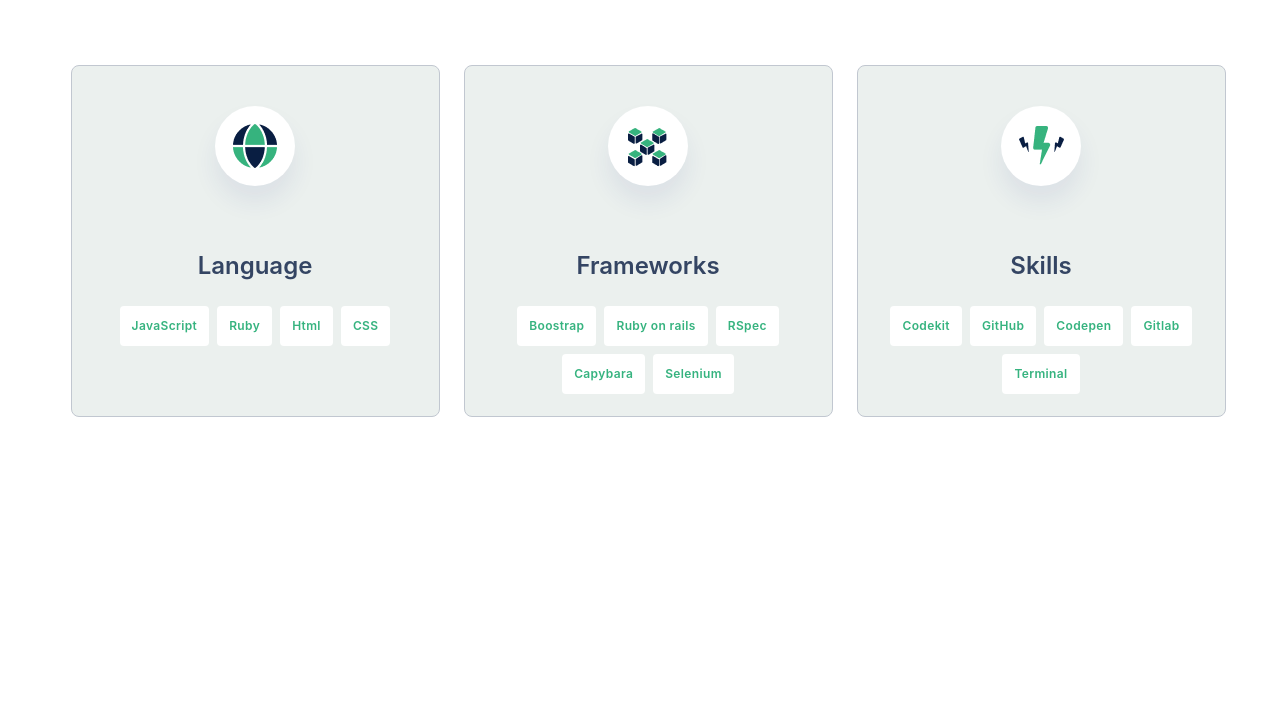
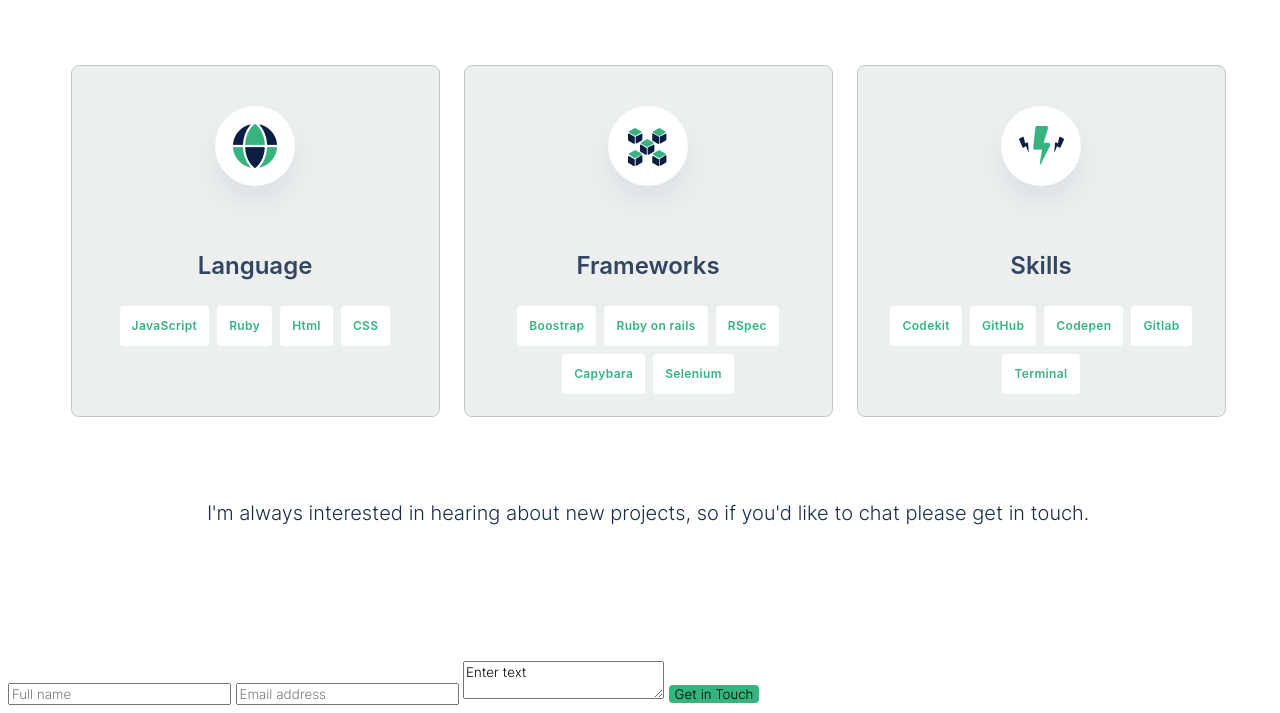
Before and after one commit to francksefu/portfolio, a plain HTML site: page index2.html in a window 1280 px wide. Shown: the part 2489-3202 px from the top of the page. Before the commit the page ends 2994 px from the top, so only its background shows below. Drawn offline with Linux system fonts and the light colour scheme; a web font is replaced by a local one.

Commit message:
Add the form tag in html file

```diff
--- a/index2.html
+++ b/index2.html
@@ -259,6 +259,19 @@
 
 
         </section>
+        <!--Start contact form -->
+        <section class="contact-form">
+            <p>
+                I'm always interested in hearing about new projects,
+                 so if you'd like to chat please get in touch.
+            </p>
+            <form>
+                <input type="text" id="name" name="user_name" placeholder="Full name" />
+                <input type="email" name="user_email" id="email" placeholder="Email address">
+                <textarea name="comment" id="comment">Enter text</textarea>
+                <button type="submit">Get in Touch</button>
+            </form>
+        </section>
     </main>
 
 </body>
```
